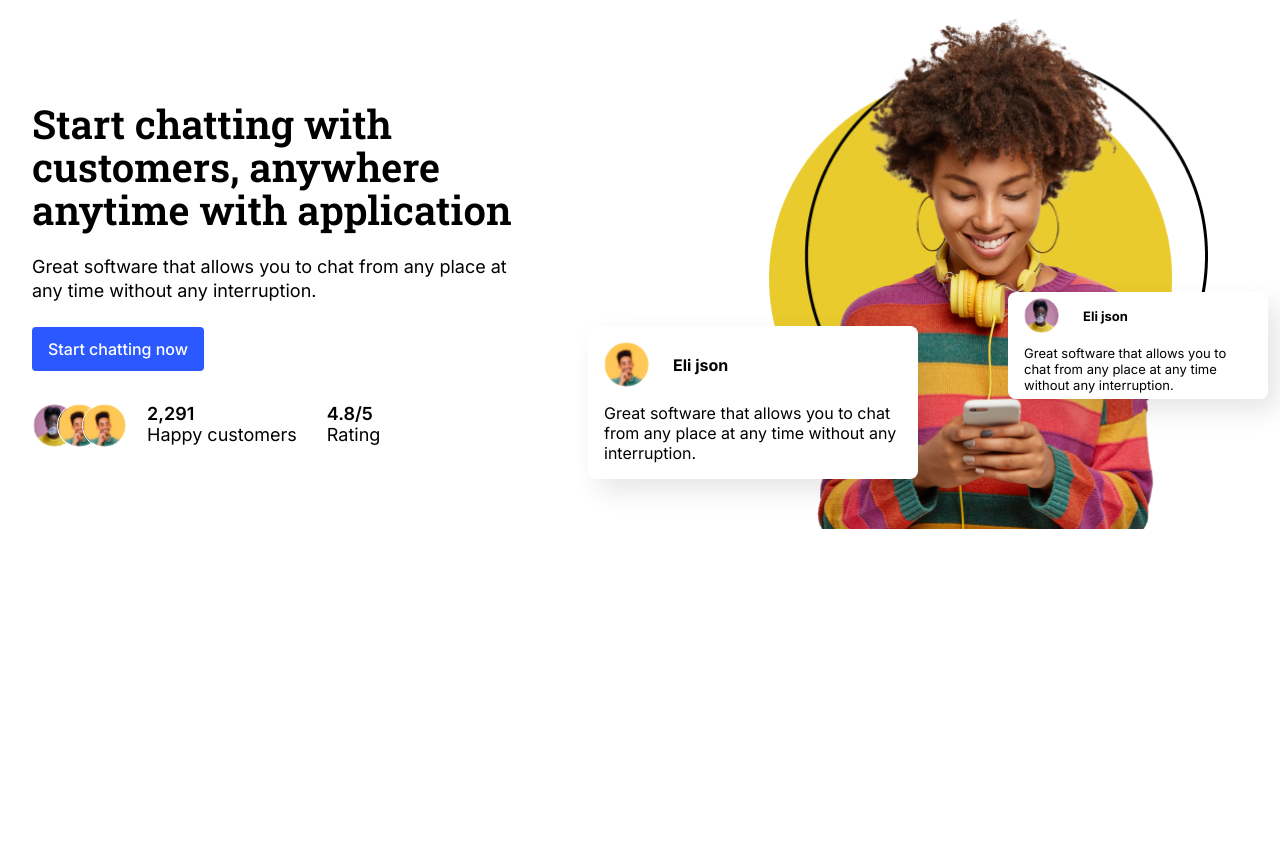
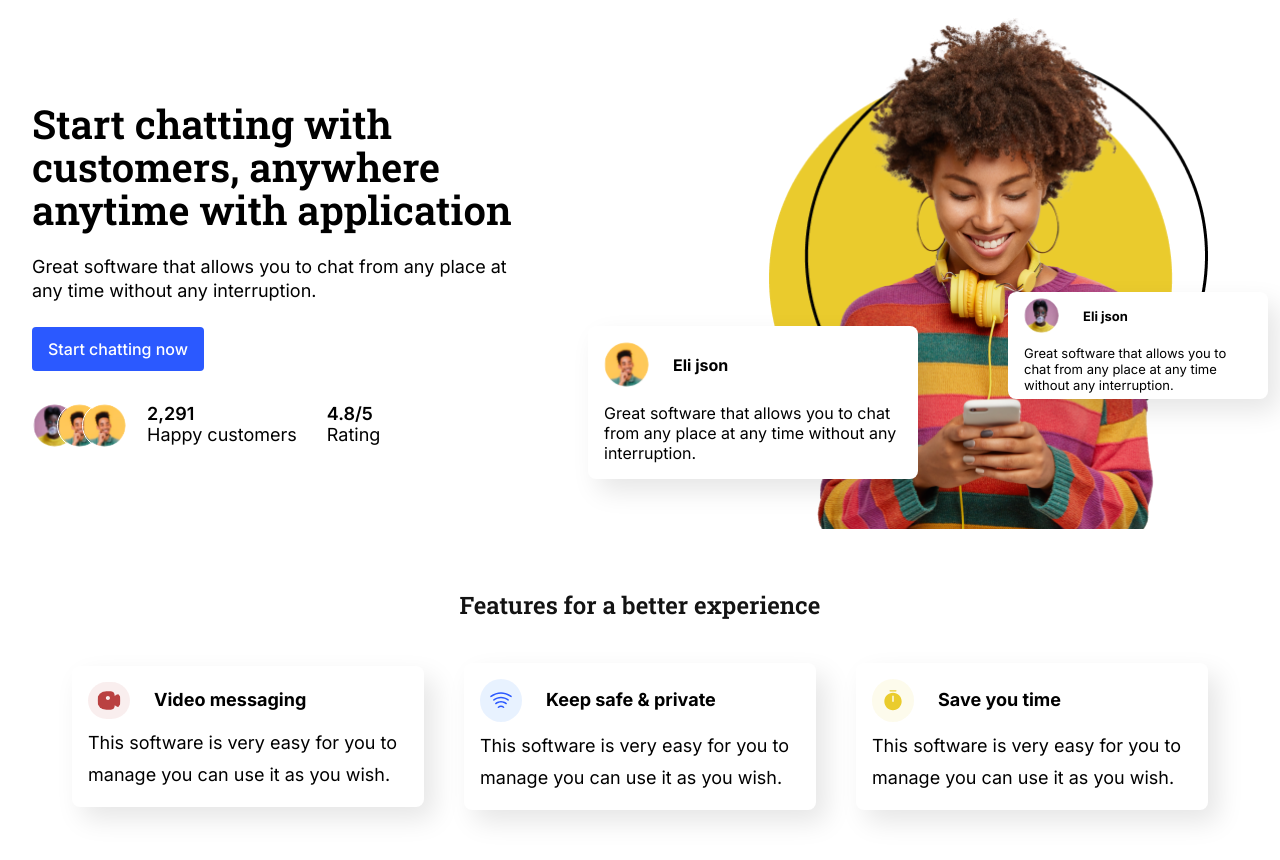
Before and after one commit to kilelx/lunaweb-integration, a website: page index.html in a window 1280 px wide. Shown: the part 86-946 px from the top of the page. Before the commit the page ends 800 px from the top, so only its background shows below. Drawn offline with Linux system fonts and the light colour scheme.

Commit message:
add features section

```diff
--- a/index.html
+++ b/index.html
@@ -57,7 +57,8 @@
         </nav>
     </header>
 
-    <section class="hero container">
+    <main class="container">
+        <section class="hero">
             <div class="hero__left">
                 <h1 class="hero__title">Start chatting with customers, anywhere
                     </br>anytime with application</h1>
@@ -104,8 +105,36 @@
                 </div>
             </div>
 
+        </section>
 
+        <section class="triptych">
+            <h2 class="section__title">Features for a better experience</h2>
+
+            <div class="triptych__wrapper">
+                <div class="card">
+                    <div class="card__wrapper">
+                        <img src="./assets/icons/camera.svg" alt="Picture of Eli JSON">
+                        <p>Video messaging</p>
+                    </div>
+                    <p>This software is very easy for you to manage you can use it as you wish.</p>
+                </div>
+                <div class="card">
+                    <div class="card__wrapper">
+                        <img src="./assets/icons/wifi.svg" alt="Picture of Eli JSON">
+                        <p>Keep safe & private</p>
+                    </div>
+                    <p>This software is very easy for you to manage you can use it as you wish.</p>
+                </div>
+                <div class="card">
+                    <div class="card__wrapper">
+                        <img src="./assets/icons/timer.svg" alt="Picture of Eli JSON">
+                        <p>Save you time</p>
+                    </div>
+                    <p>This software is very easy for you to manage you can use it as you wish.</p>
+                </div>
+            </div>
         </section>
+    </main>
 
 </body>
 
--- /dev/null
+++ b/scss/components/_sectionTitle.scss
@@ -0,0 +1,9 @@
+.section__title {
+    font-family: $font-title;
+    font-weight: 600;
+    color: $title-dark;
+    text-align: center;
+    font-size: 2.4rem;
+    line-height: 140%;
+    margin: 4rem 0;
+}
--- a/scss/layouts/_hero.scss
+++ b/scss/layouts/_hero.scss
@@ -45,6 +45,9 @@
                 max-width: 33rem;
                 bottom: 5rem;
                 left: 0;
+                @include md {
+                    display: none;
+                }
             }
             &--small {
                 // transform: scale(.8);
@@ -53,6 +56,9 @@
                 right: -2rem;
                 bottom: 13rem;
                 padding: .6rem 1.6rem;
+                @include md {
+                    bottom: 5rem;
+                }
                 .card__wrapper {
                     margin-bottom: 1.2rem;
                     img {
--- a/scss/pages/_home.scss
+++ b/scss/pages/_home.scss
@@ -36,3 +36,44 @@
         font-weight: 600;
     }
 }
+
+// FEATURES SECTION
+.triptych {
+    padding: 2rem 0 6rem;
+    // background-color: $gray-bg;
+    &__wrapper {
+        display: flex;
+        flex-direction: column;
+        row-gap: 2.4rem;
+        @include sm {
+            flex-direction: row;
+            justify-content: space-around;
+            align-items: center;
+            column-gap: 4rem;
+            padding: 0 4rem;
+        }
+        .card {
+            padding: 1.6rem;
+            font-size: 1.8rem;
+            line-height: 3.2rem;
+            &__wrapper {
+                margin-bottom: .8rem;
+            }
+            img {
+                width: 4.2rem;
+                padding: 0.9rem;
+                border-radius: 50px;
+                object-fit: contain;
+                }
+                &:nth-child(1) img {
+                    background-color: rgba($color: #BA4141, $alpha: 0.09);
+                }
+                &:nth-child(2) img {
+                    background-color: rgba($color: #0075FF, $alpha: 0.09);
+                }
+                &:nth-child(3) img {
+                    background-color: rgba($color: #EACC2D, $alpha: 0.09);
+                }
+        }
+    }
+}
--- a/scss/styles.scss
+++ b/scss/styles.scss
@@ -7,10 +7,12 @@
 // LAYOUTS
 @import './layouts/header';
 @import './layouts/hero';
+@import './layouts/triptych';
 
 // COMPONENTS
 @import './components/button';
 @import './components/card';
+@import './components/sectionTitle';
 
 // PAGES
 @import './pages/home';
--- a/scss/utils/_mixins.scss
+++ b/scss/utils/_mixins.scss
@@ -8,7 +8,7 @@
 
 /* Portrait tablet */
 @mixin sm {
-    @media (min-width: 980px) {
+    @media (min-width: 767px) {
         @content;
     }
 }
@@ -30,7 +30,7 @@
 
 // NO SHOW ON MOBILE
 @mixin no-mobile {
-    @media (max-width: 980px) {
+    @media (max-width: 767px) {
         @content;
     }
 }
```
Also changed, not shown: assets/icons/camera.svg (added), assets/icons/timer.svg (added), assets/icons/wifi.svg (added), css/styles.css, scss/layouts/_triptych.scss (added), 1 other file. Lines whose indentation alone changed are shown as unchanged.
